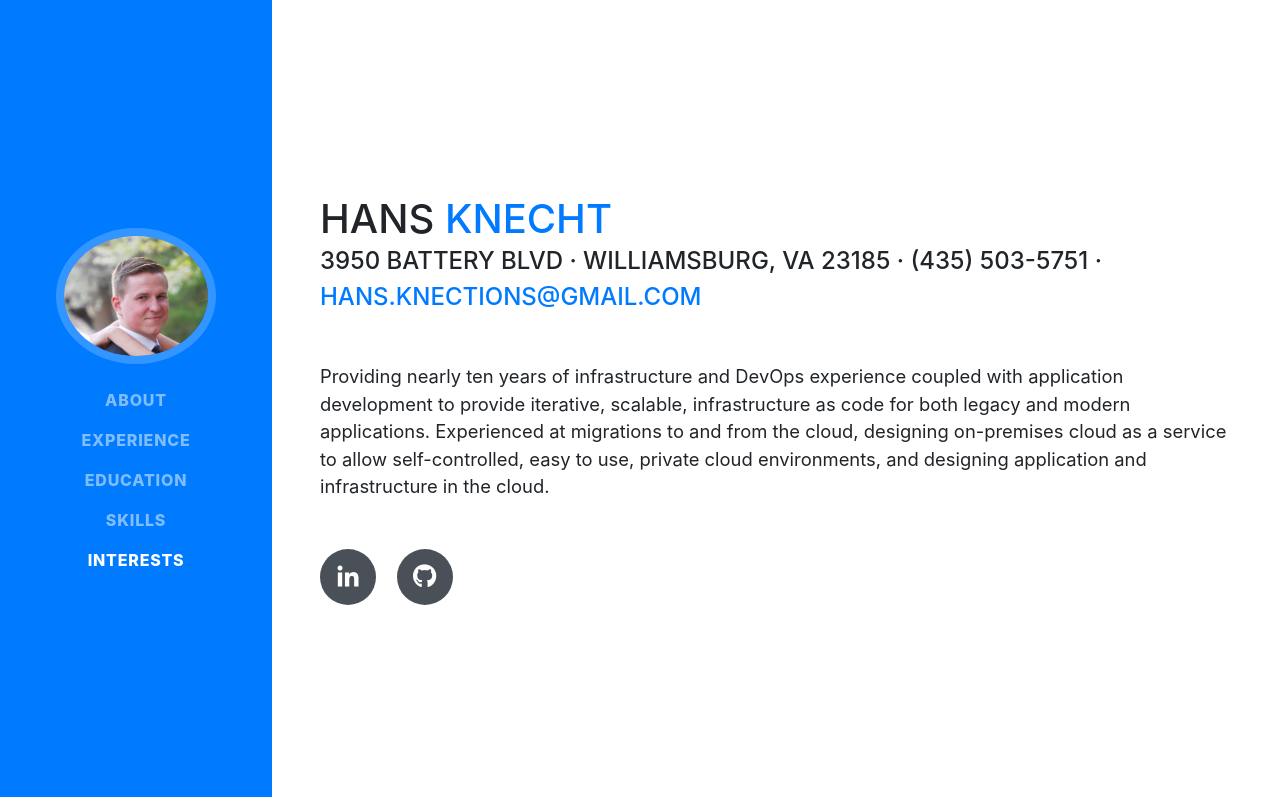
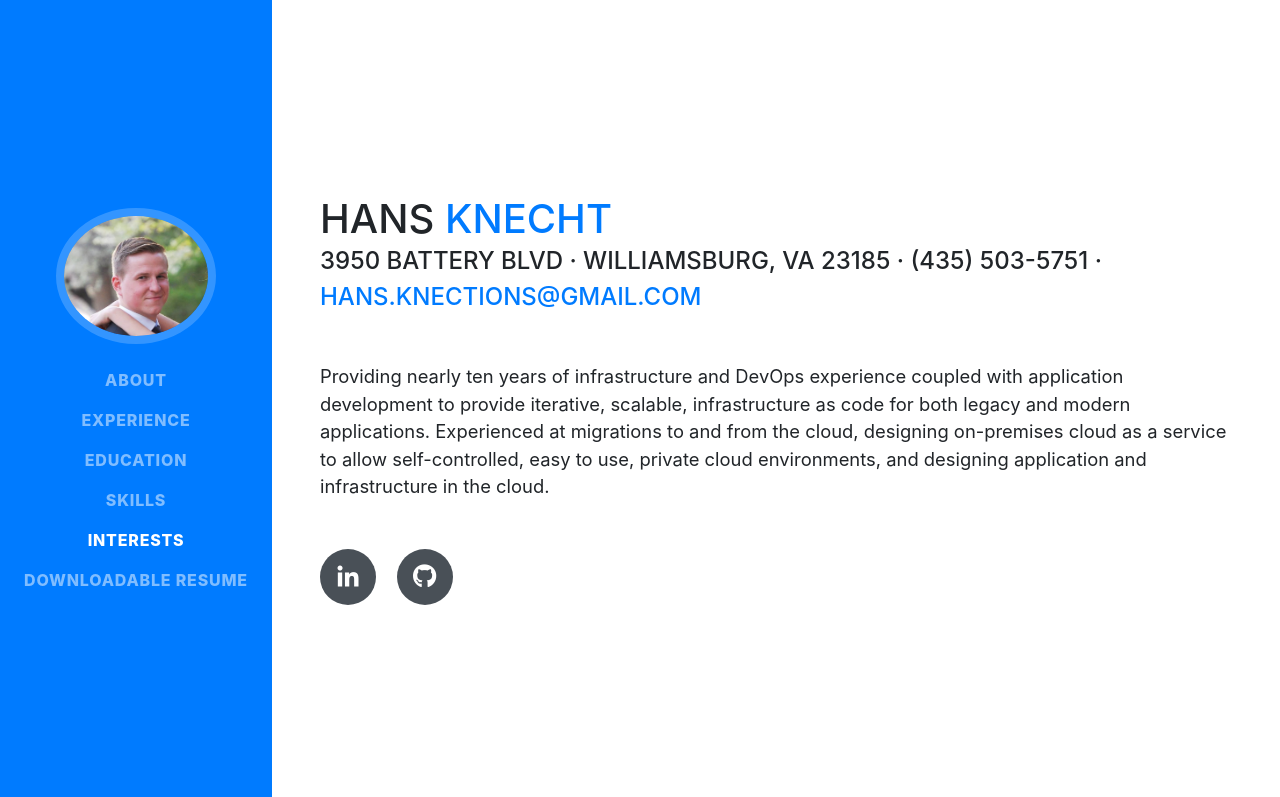
Before and after one commit to knechtionscoding/resume, a website with bundled scripts: page index.html in a window 1280 px wide. Shown: the top 797 px of the page. Built offline with nearby package versions, Linux system fonts and the light colour scheme; a web font is replaced by a local one.

Commit message:
Adding Downloadable Resume Button

```diff
--- a/index.html
+++ b/index.html
@@ -53,6 +53,9 @@
           </li>
           <li class="nav-item">
             <a class="nav-link js-scroll-trigger" href="#interests">Interests</a>
+          </li>
+          <li class="nav-item">
+            <a class="nav-link js-scroll-trigger" href="files/Hans-Knecht.pdf" download>Downloadable Resume</a>
           </li>
           <!-- <li class="nav-item">
             <a class="nav-link js-scroll-trigger" href="#awards">Awards</a>
```
Also changed, not shown: 1 other file.
